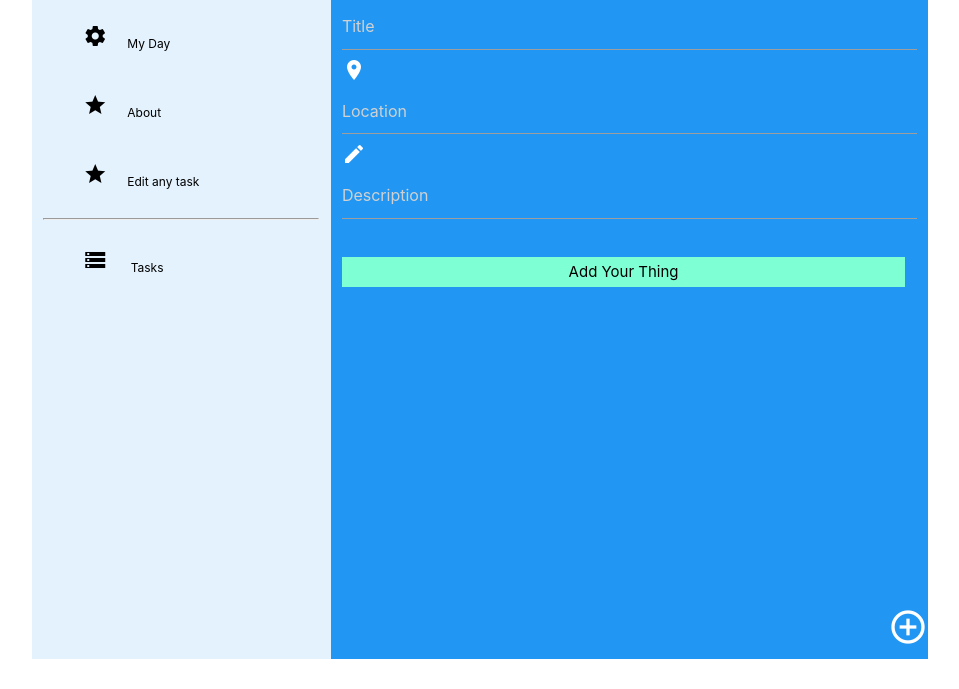
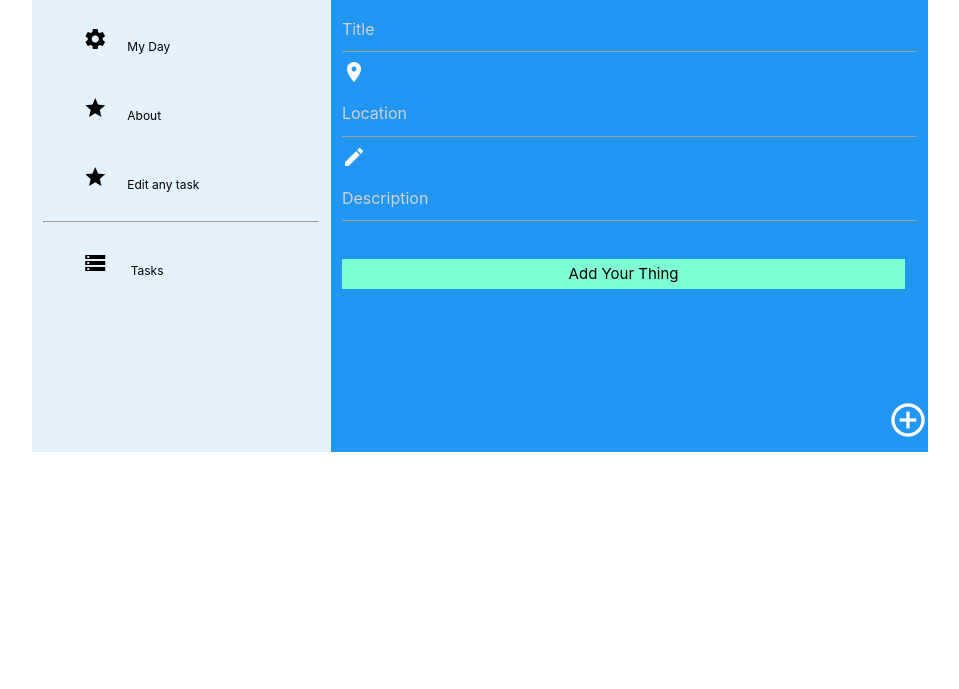
Before and after one commit to Zill-Saqee/Project-Todos, a plain HTML site: page index.html in a window 1280 px wide. Shown: the part 111-800 px from the top of the page, without its empty margins (160-1119 px from the left). Drawn offline with Linux system fonts and the light colour scheme.

Commit message:
css changes

```diff
--- a/css/custom.css
+++ b/css/custom.css
@@ -1,5 +1,5 @@
-body    {  color: white;  }
-.sction {height:95vh; margin: 10px 0 0 0;position: relative; }
+body    {  color: white; padding:1% 0; }
+.sction {height: 550px; margin: 0px 0 0 0;position: relative; }
 #left   { color:black;  } h4{text-align: center;}
 i { margin-bottom: -30px; margin-right: 20px; }
 span   { display: block;padding: 20px 0 20px 40px;font-size: 12px; }
```
